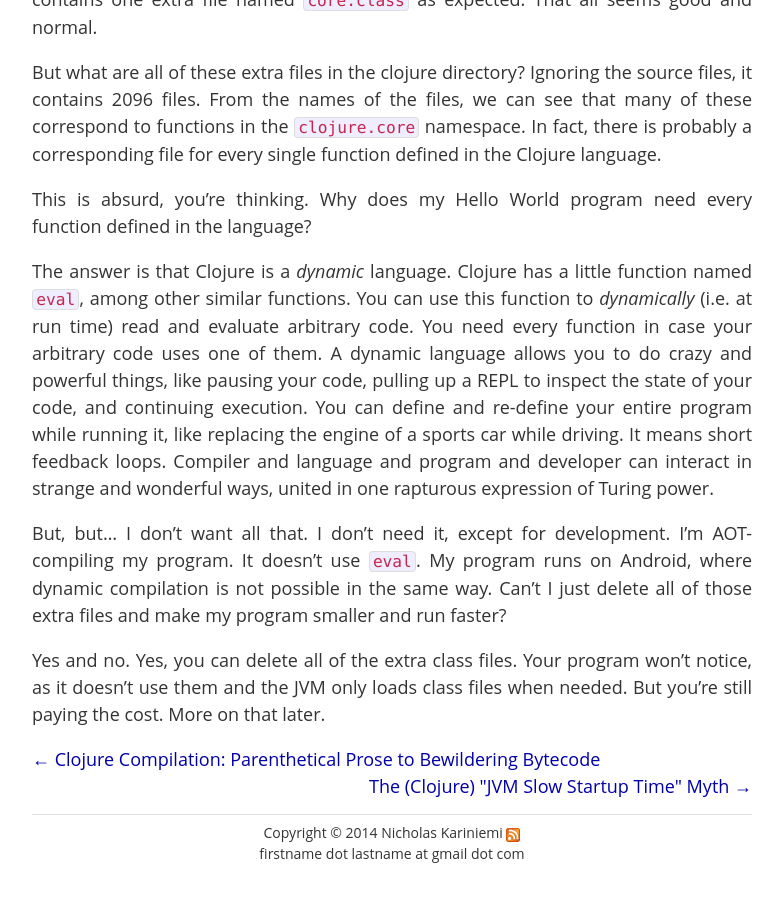
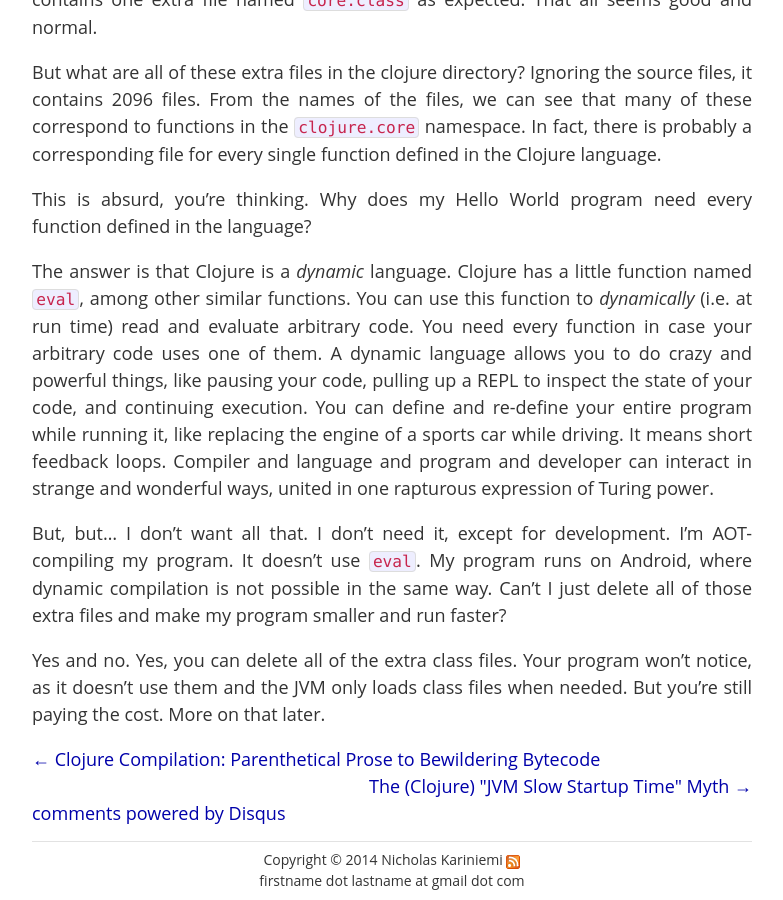
Before and after one commit to hoodunit/hoodunit.github.io, a Jekyll site: the page built from _posts/2014-02-06-clojure-compilation2.md, in a window 1280 px wide and 900 px high, scrolled down 2264 px. Shown: the whole window, without its empty margins (248-1031 px from the left). Built offline with Jekyll 4.4.1, drawn with Linux system fonts in a browser that asks for light colours; Markdown is read by kramdown in place of the engine named in the settings; comment, search, counter and statistics services are not loaded; before the commit the page ends 3137 px from its top, so only the background shows below that; some of the changed lines change nothing that is shown.

Commit message:
Add Disqus for comments

```diff
--- a/_layouts/post.html
+++ b/_layouts/post.html
@@ -22,3 +22,18 @@
 {% endfor %}
 
 <div class="clearfix"></div>
+
+    <div id="disqus_thread"></div>
+    <script type="text/javascript">
+        /* * * CONFIGURATION VARIABLES: EDIT BEFORE PASTING INTO YOUR WEBPAGE * * */
+        var disqus_shortname = 'nicholaskariniemi'; // required: replace example with your forum shortname
+
+        /* * * DON'T EDIT BELOW THIS LINE * * */
+        (function() {
+            var dsq = document.createElement('script'); dsq.type = 'text/javascript'; dsq.async = true;
+            dsq.src = '//' + disqus_shortname + '.disqus.com/embed.js';
+            (document.getElementsByTagName('head')[0] || document.getElementsByTagName('body')[0]).appendChild(dsq);
+        })();
+    </script>
+    <noscript>Please enable JavaScript to view the <a href="http://disqus.com/?ref_noscript">comments powered by Disqus.</a></noscript>
+    <a href="http://disqus.com" class="dsq-brlink">comments powered by <span class="logo-disqus">Disqus</span></a>
```
